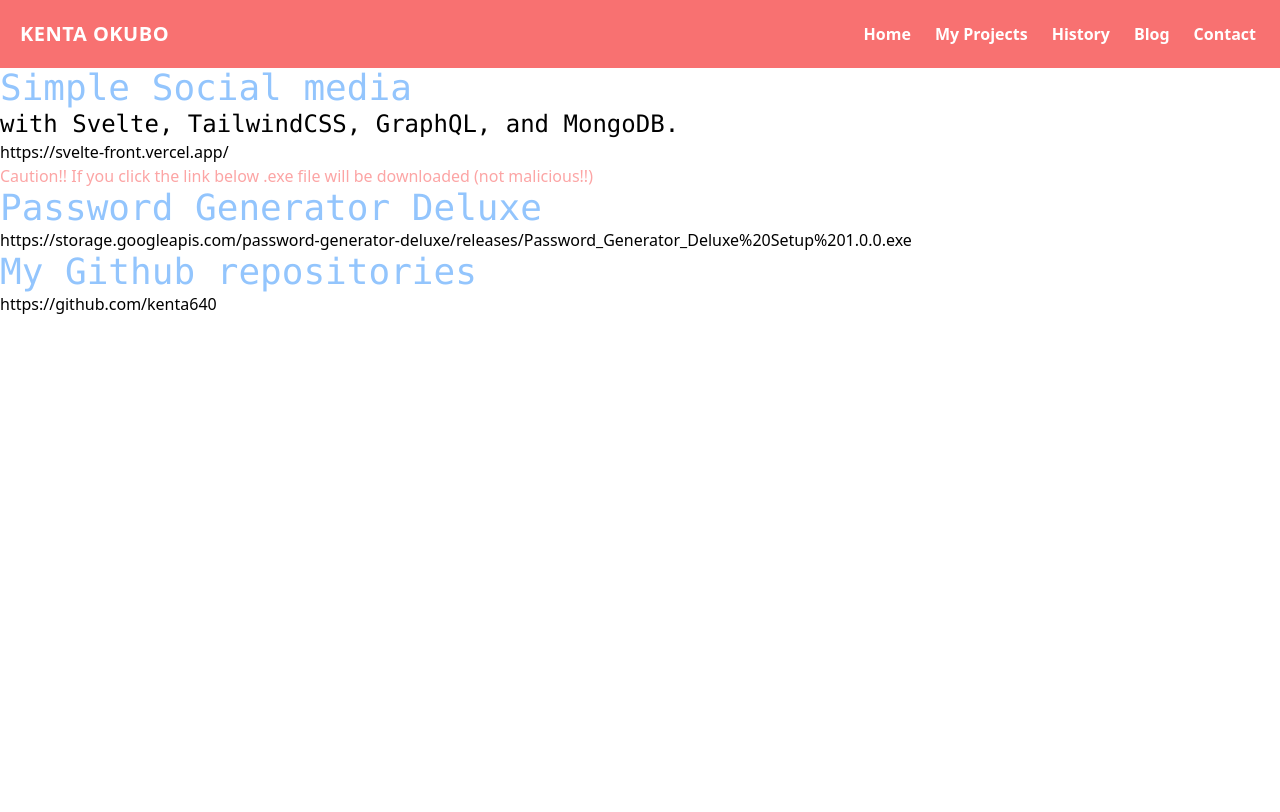
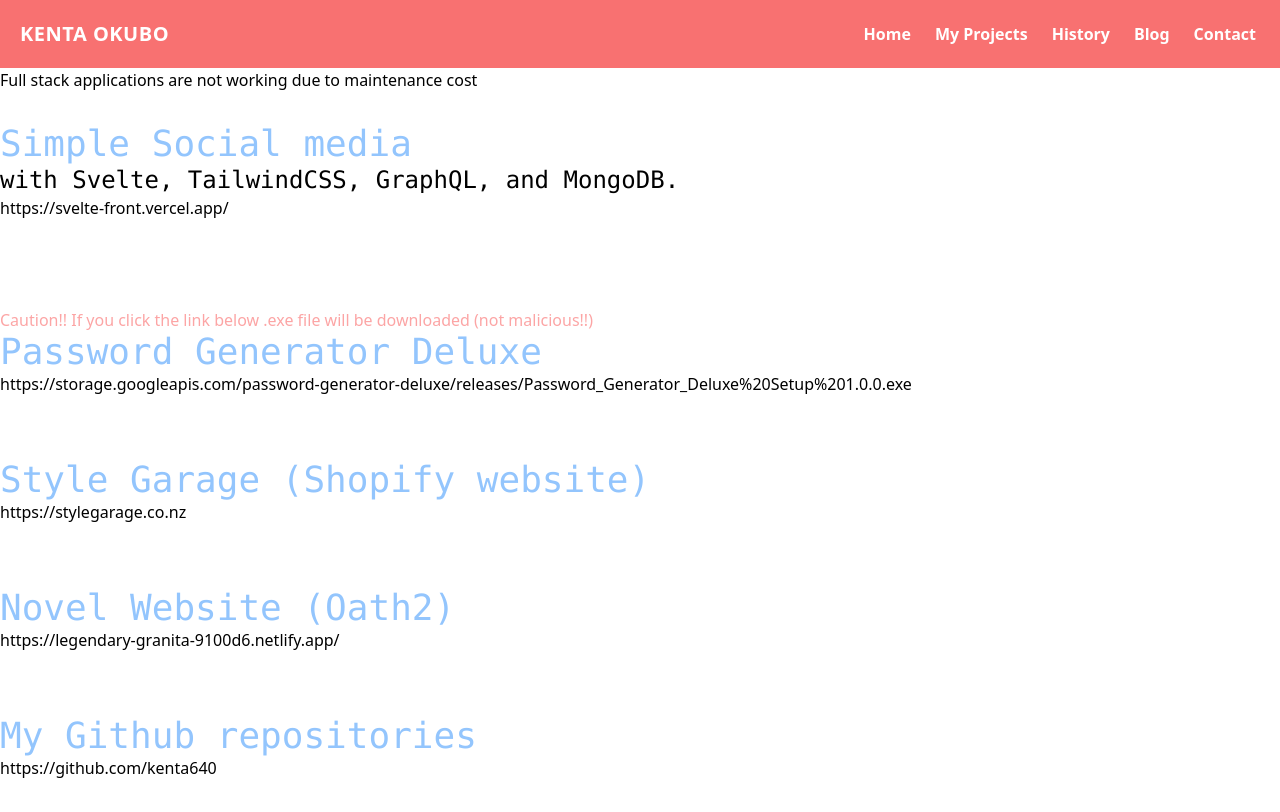
Before and after one commit to kenta640/portfolio, a Next.js app: page /myProjects in a window 1280 px wide. Built offline with nearby package versions, Linux system fonts and the light colour scheme.

Commit message:
urls added

```diff
--- a/pages/myProjects.js
+++ b/pages/myProjects.js
@@ -4,6 +4,8 @@
     return (
       <div>
       <Navbar/>
+      <div>Full stack applications are not working due to maintenance cost</div>
+      <div class="py-8 ...">
       <Link href="https://svelte-front.vercel.app/">
       <div className="font-mono text-4xl text-blue-300 hover:text-blue-700">
         Simple Social media
@@ -17,7 +19,8 @@
       <Link href="https://svelte-front.vercel.app/">
           https://svelte-front.vercel.app/
       </Link>
-
+      </div>
+      <div class="py-8 ...">
       <br/>
       <div className="text-red-300">Caution!! If you click the link below .exe file will be downloaded (not malicious!!)</div>
       <Link href="https://storage.googleapis.com/password-generator-deluxe/releases/Password_Generator_Deluxe%20Setup%201.0.0.exe">
@@ -29,7 +32,30 @@
       <Link href="https://storage.googleapis.com/password-generator-deluxe/releases/Password_Generator_Deluxe%20Setup%201.0.0.exe">
         https://storage.googleapis.com/password-generator-deluxe/releases/Password_Generator_Deluxe%20Setup%201.0.0.exe
       </Link>
+      </div>
+      <div class="py-8 ...">
+      <Link href="https://stylegarage.co.nz/">
+        <div className="font-mono text-4xl text-blue-300 hover:text-blue-700">
+          Style Garage (Shopify website)
+        </div>
+      </Link>
 
+      <Link href="https://stylegarage.co.nz/">
+      https://stylegarage.co.nz
+      </Link>
+      </div>
+      <div class="py-8 ...">
+      <Link href="https://legendary-granita-9100d6.netlify.app/">
+        <div className="font-mono text-4xl text-blue-300 hover:text-blue-700">
+          Novel Website (Oath2)
+        </div>
+      </Link>
+
+      <Link href="https://legendary-granita-9100d6.netlify.app/">
+      https://legendary-granita-9100d6.netlify.app/
+      </Link>
+      </div>
+      <div class="py-8 ...">
       <Link href="https://github.com/kenta640">
         <div className="font-mono text-4xl text-blue-300 hover:text-blue-700">
           My Github repositories
@@ -39,7 +65,7 @@
       <Link href="https://github.com/kenta640">
         https://github.com/kenta640
       </Link>
-
+      </div>
       </div>);
 }
  export default MyProjects;
```
